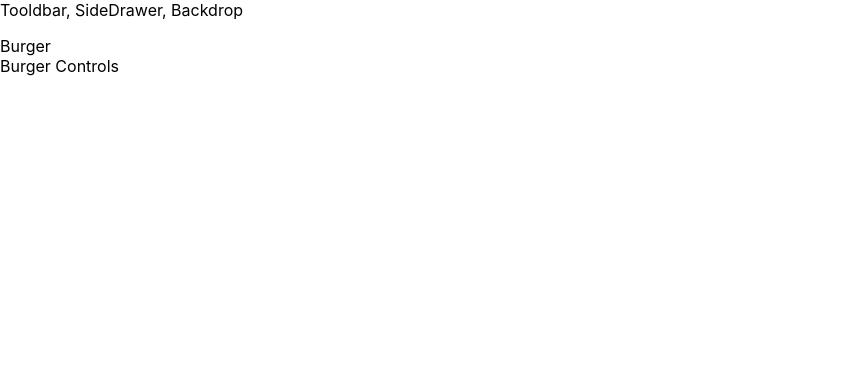
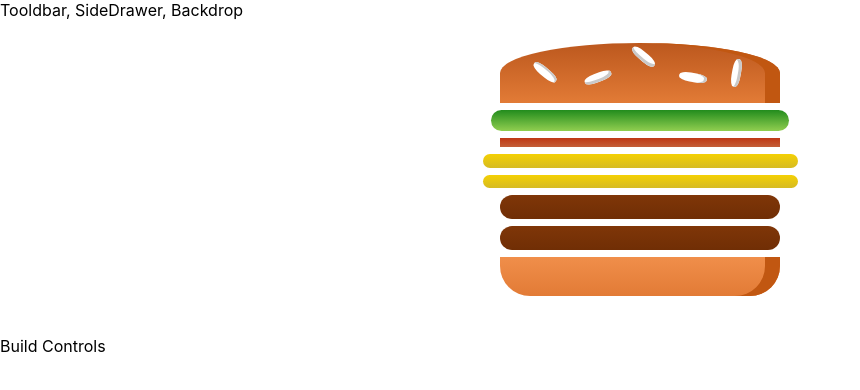
Before and after one commit to MaxRobertsDear/Buger-Builder-React, a React (Create React App) app: page / in a window 1280 px wide. Shown: the top 390 px of the page, without its empty margins (0-860 px from the left). Built offline with nearby package versions, Linux system fonts and the light colour scheme.

Commit message:
Added dynamic output of ingredients Added state to <BurgerBuilder /> and passed props to <Burger />

```diff
--- a/src/components/Burger/Burger.js
+++ b/src/components/Burger/Burger.js
@@ -0,0 +1,23 @@
+import React from 'react'
+
+import classes from './Burger.module.css'
+import BurgerIngredient from './BurgerIngredient/BurgerIngredient'
+
+const burger = (props) => {
+  // incoming props (ingredients) are an object. Therefore need to transform into array before mapping over
+  const transformedIngredients = Object.keys(props.ingredients) // Object.keys extracts the keys of an object and puts them into an array
+    .map(igKey => {
+      return [...Array(props.ingredients[igKey])].map((_, i) => {
+        return <BurgerIngredient key={igKey + 1} type={igKey} />
+      })
+    })
+  return (
+    <div className={classes.Burger}>
+      <BurgerIngredient type="bread-top" />
+      {transformedIngredients}
+      <BurgerIngredient type="bread-bottom" />
+    </div>
+  )
+}
+
+export default burger
--- /dev/null
+++ b/src/components/Burger/Burger.module.css
@@ -0,0 +1,31 @@
+.Burger {
+  width: 100%;
+  margin: auto;
+  height: 250px;
+  overflow: scroll;
+  text-align: center;
+  font-weight: bold;
+  font-size: 1.2rem;
+}
+
+@media (min-width: 1000px) and (min-height: 700px) {
+  .Burger {
+    width: 700px;
+    height: 600px;
+
+  }
+}
+@media (min-width: 500px) and (min-height: 401px) {
+  .Burger {
+    width: 450px;
+    height: 400px;
+
+  }
+}
+@media (min-width: 500px) and (min-height: 400px) {
+  .Burger {
+    width: 350px;
+    height: 300px;
+
+  }
+}
--- a/src/components/Burger/BurgerIngredient/BurgerIngredient.js
+++ b/src/components/Burger/BurgerIngredient/BurgerIngredient.js
@@ -1,17 +1,19 @@
-import React from 'react'
+import React, { Component } from 'react'
+import PropTypes from 'prop-types'
 
 import classes from './BurgerIngredient.module.css'
 
-const burgerIngredient = (props) => {
+class BurgerIngredient extends Component {
+  render() {
     let ingredient = null
 
-  switch (props.type) {
+    switch (this.props.type) {
       case ('bread-bottom'):
         ingredient = <div className={classes.BreadBottom}></div>
         break
       case ('bread-top'):
       ingredient = (
-      <div className={classes.BreaTop}>
+        <div className={classes.BreadTop}>
           <div className={classes.Seeds1}></div>
           <div className={classes.Seeds2}></div>
         </div>
@@ -34,5 +36,10 @@
     }
     return ingredient
   }
+}
 
-export default burgerIngredient
+BurgerIngredient.propTypes = {
+  type: PropTypes.string.isRequired
+}
+
+export default BurgerIngredient
--- a/src/containers/BurgerBuilder/BurgerBuilder.js
+++ b/src/containers/BurgerBuilder/BurgerBuilder.js
@@ -1,13 +1,22 @@
 import React, { Component } from 'react'
 
 import Aux from '../../hoc/Aux'
+import Burger from '../../components/Burger/Burger'
 
 class BurgerBuilder extends Component {
+  state = {
+    ingredients: {
+      salad: 1,
+      bacon: 1,
+      cheese: 2,
+      meat: 2
+    }
+  }
   render() {
     return (
       <Aux>
-        <div>Burger</div>
-        <div>Burger Controls</div>
+        <Burger ingredients={this.state.ingredients}/>
+        <div>Build Controls</div>
       </Aux>
     )
   }
```
Lines whose indentation alone changed are shown as unchanged.
